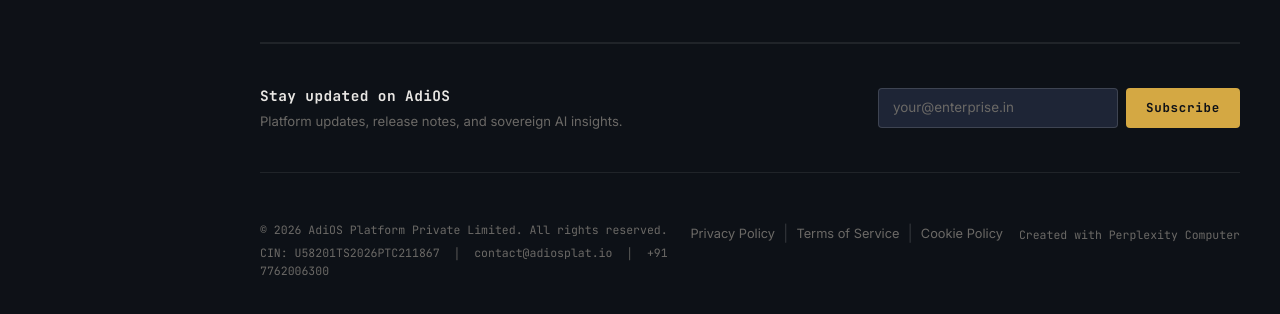
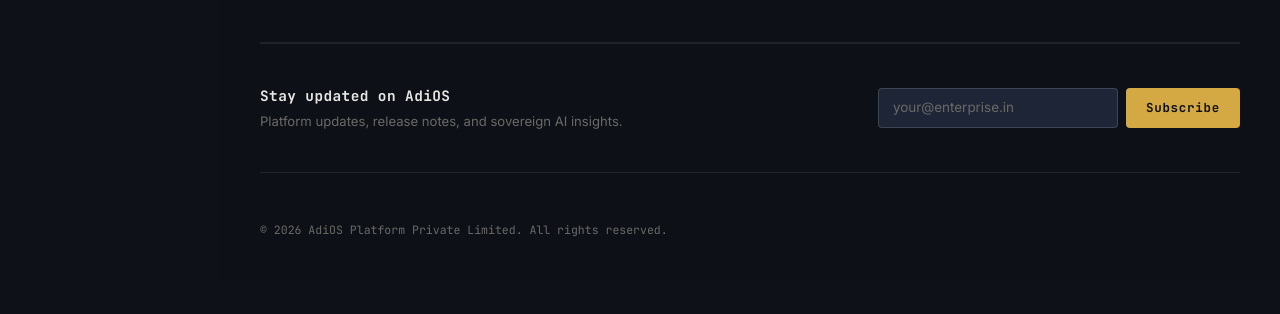
Before and after one commit to baral50/adios-portal-v2, a plain HTML site: page index.html in a window 1280 px wide. Shown: the part 10401-10715 px from the top of the page. After the commit the page ends 10681 px from the top, so only its background shows below. Drawn offline with Linux system fonts and the light colour scheme; animation ran at ten frames a second.

Commit message:
Clean footer: keep only copyright line

```diff
--- a/index.html
+++ b/index.html
@@ -1170,18 +1170,7 @@
     <!-- Footer bottom -->
     <div class="footer-bottom">
       <div class="footer-legal">
-        <span class="footer-copy">© 2026 AdiOS Platform Private Limited. All rights reserved.</span>
-        <span class="footer-cin">CIN: U58201TS2026PTC211867 &nbsp;│&nbsp; <a href="mailto:contact@adiosplat.io">contact@adiosplat.io</a> &nbsp;│&nbsp; +91 7762006300</span>
-      </div>
-      <div class="footer-links">
-        <button type="button" class="footer-link-btn" id="footer-privacy">Privacy Policy</button>
-        <span class="footer-sep" aria-hidden="true">|</span>
-        <button type="button" class="footer-link-btn" id="footer-terms">Terms of Service</button>
-        <span class="footer-sep" aria-hidden="true">|</span>
-        <button type="button" class="footer-link-btn" id="footer-cookie">Cookie Policy</button>
-      </div>
-      <div class="footer-attribution">
-        <a href="https://www.perplexity.ai/computer" target="_blank" rel="noopener noreferrer" class="pplx-link">Created with Perplexity Computer</a>
+        <span class="footer-copy">&copy; 2026 AdiOS Platform Private Limited. All rights reserved.</span>
       </div>
     </div>
   </div>
```
